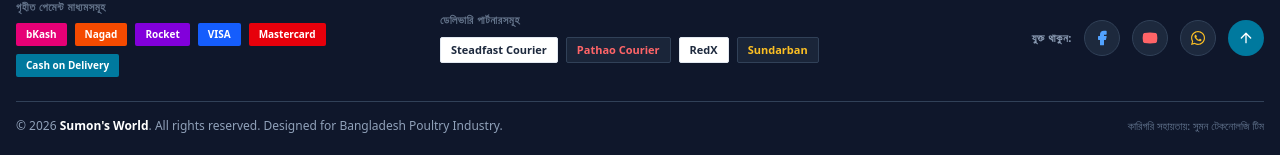
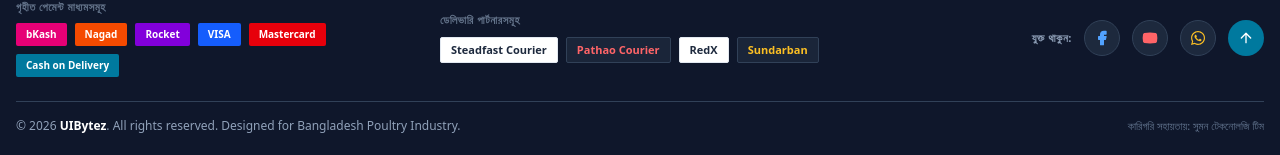
Before and after one commit to mdsanzidhasnat/sumonincubator, a React (Vite) app in the folder client/: page / in a window 1280 px wide. Shown: the part 5900-6055 px from the top of the page. Built offline with nearby package versions, Linux system fonts and the light colour scheme; no server answers.

Commit message:
Update footer copyright name to UIBytez

```diff
--- a/client/src/components/Footer.tsx
+++ b/client/src/components/Footer.tsx
@@ -287,7 +287,7 @@
           {/* Copyright line */}
           <div className="pt-4 border-t border-slate-700 flex flex-col sm:flex-row items-center justify-between gap-2 text-xs text-slate-400 font-medium">
             <p className="text-slate-400">
-              © 2026 <span className="font-extrabold text-white">Sumon's World</span>. All rights reserved. Designed for Bangladesh Poultry Industry.
+              © 2026 <span className="font-extrabold text-white">UIBytez</span>. All rights reserved. Designed for Bangladesh Poultry Industry.
             </p>
             <p className="text-[11px] text-slate-500">
               {lang === 'bn'
```
